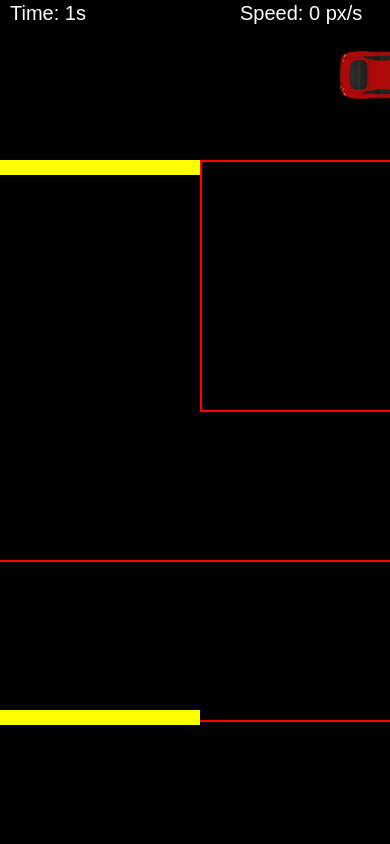
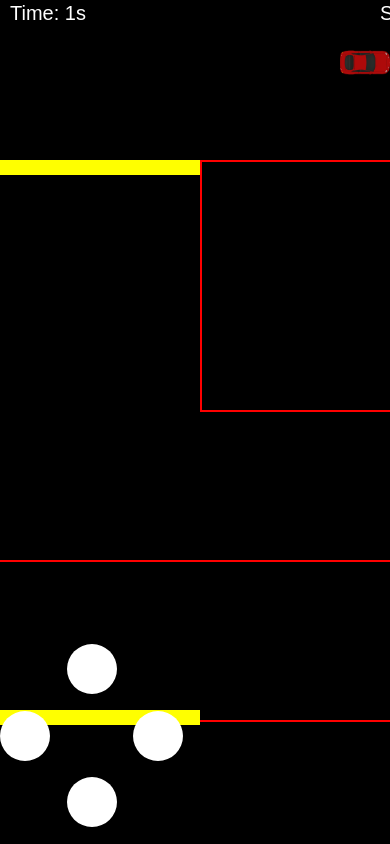
Before and after one commit to Emilbou/trackmaniagpt, a plain HTML site: page index.html in a window 390 px wide. Drawn offline with Linux system fonts and the light colour scheme.

Commit message:
Update joystick layout for mobile responsiveness

```diff
--- a/index.html
+++ b/index.html
@@ -1,14 +1,77 @@
 <!DOCTYPE html>
 <html>
+  <head>
+    <title>Simple Racing Game</title>
+    <link rel="stylesheet" type="text/css" href="styles.css" />
+  </head>
 
-<head>
-    <title>Simple Racing Game</title>
-    <link rel="stylesheet" type="text/css" href="styles.css">
-</head>
+  <body>
+    <div class="container">
+      <div class="items-joystick" id="up"></div>
+      <div class="items-joystick" id="down"></div>
+      <div class="items-joystick" id="left"></div>
+      <div class="items-joystick" id="right"></div>
+    </div>
 
-<body>
-    <canvas id="gameCanvas" width="800" height="600"></canvas>
+    <canvas id="gameCanvas" width="100vw" height="100svh"> </canvas>
+
     <script src="script.js"></script>
-</body>
+  </body>
 
+  <style>
+    .container {
+      position: absolute;
+      bottom: 0;
+      left: 0;
+      display: grid;
+      grid-template-columns: 1fr 1fr 1fr;
+      grid-template-rows: 1fr 1fr 1fr;
+      width: 200px;
+      height: 200px;
+      visibility: hidden;
+    }
+    .items-joystick {
+      background-color: #fff;
+      border-radius: 50%;
+      width: 50px;
+      height: 50px;
+      z-index: 50;
+    }
+    @media (max-width: 900px) {
+      .container {
+        position: absolute;
+        bottom: 0;
+        left: 0;
+        display: grid;
+        grid-template-columns: 1fr 1fr 1fr;
+        grid-template-rows: 1fr 1fr 1fr;
+        width: 200px;
+        height: 200px;
+        visibility: visible;
+      }
+      .items-joystick {
+        background-color: #fff;
+        border-radius: 50%;
+        width: 50px;
+        height: 50px;
+        z-index: 50;
+      }
+      #up {
+        grid-column: 2;
+        grid-row: 1;
+      }
+      #down {
+        grid-column: 2;
+        grid-row: 3;
+      }
+      #left {
+        grid-column: 1;
+        grid-row: 2;
+      }
+      #right {
+        grid-column: 3;
+        grid-row: 2;
+      }
+    }
+  </style>
 </html>
--- a/script.js
+++ b/script.js
@@ -45,6 +45,27 @@ var boostPlates = [
   // Ajoutez d'autres plaques de boost ici
 ];
 
+var ramps = [
+  { x: 800, y: 400, width: 50, height: 50, inAir: false }
+];
+
+
+// Détection de collision avec le tramplin
+for (let ramp of ramps) {
+  if (carX < ramp.x + ramp.width &&
+      carX + 50 > ramp.x &&
+      carY < ramp.y + ramp.height &&
+      carY + 25 > ramp.y) {
+    // Appliquer une décélération moins importante
+    carSpeedX *= 0.8;
+    carSpeedY *= 0.8;
+
+    // Mettre la voiture en l'air
+    ramp.inAir = true;
+  }
+}
+
+
 
 window.onload = function() {
   canvas = document.getElementById('gameCanvas');
@@ -58,6 +79,7 @@ window.onload = function() {
   carImage = new Image();
   carImage.src = 'assets/voiture.png';
   startCountdown();
+setupButtonControls();
 }
 
 function keyDownHandler(e) {
@@ -100,6 +122,40 @@ function keyUpHandler(e) {
   }
 }
 
+function handleButtonPress(buttonId) {
+  if (!gameStarted) return;
+  switch(buttonId) {
+    case 'left': // Bouton gauche
+      targetSpeedX = -8;
+      break;
+    case 'up': // Bouton haut
+      targetSpeedY = -8;
+      break;
+    case 'right': // Bouton droite
+      targetSpeedX = 8;
+      break;
+    case 'down': // Bouton bas
+      targetSpeedY = 8;
+      break;
+  }
+}
+
+function setupButtonControls() {
+  var buttons = ['up', 'down', 'left', 'right'];
+  buttons.forEach(buttonId => {
+    var button = document.getElementById(buttonId);
+    button.addEventListener('mousedown', () => handleButtonPress(buttonId));
+    button.addEventListener('mouseup', () => resetTargetSpeed());
+    button.addEventListener('touchstart', (e) => { e.preventDefault(); handleButtonPress(buttonId); }, false);
+    button.addEventListener('touchend', (e) => { e.preventDefault(); resetTargetSpeed(); }, false);
+  });
+}
+
+function resetTargetSpeed() {
+  targetSpeedX = 0;
+  targetSpeedY = 0;
+}
+
 
 function updateTimer() {
   if (gameStarted) {
@@ -121,15 +177,13 @@ function updateAll() {
     carSpeedY /= Math.sqrt(2);
   }
 
-  // Calculate total speed for determining straight line or turn
- // Dans updateAll
 var totalSpeed = Math.sqrt(carSpeedX * carSpeedX + carSpeedY * carSpeedY);
 var angle = 0; // angle par défaut
 if (totalSpeed > 100) { // Remplacez 1 par la vitesse minimale à laquelle la voiture peut tourner
   angle = Math.atan2(carSpeedY, carSpeedX);
 }
   // Apply acceleration or deceleration based on direction
-  var currentAcceleration = 1.02 + Math.log(1 + totalSpeed) / 50;
+  var currentAcceleration = 1.029 + Math.log(1 + totalSpeed) / 50;
   var currentDeceleration = 0.99;
 
   if (targetSpeedX !== 0 || targetSpeedY !== 0) {
@@ -200,21 +254,31 @@ if (totalSpeed > 100) { // Remplacez 1 par la vitesse minimale à laquelle la vo
     carSpeedY *= 0.5;
   }
 
-// Dans updateAll
 for (let obstacle of obstacles) {
   if (carX < obstacle.x + obstacle.width &&
       carX + 50 > obstacle.x &&
       carY < obstacle.y + obstacle.height &&
       carY + 25 > obstacle.y) {
-    // Collision détectée, réagissez en conséquence
-    carSpeedX *= -0.5;
-    carSpeedY *= -0.5;
+    // Collision détectée
+    if (carSpeedX > 0 && carX < obstacle.x) { // Se déplace vers la droite
+      carX = obstacle.x - 50;
+      carSpeedX = 0; // Arrêtez la voiture en réinitialisant la vitesse
+    } else if (carSpeedX < 0 && carX + 50 > obstacle.x + obstacle.width) { // Se déplace vers la gauche
+      carX = obstacle.x + obstacle.width;
+      carSpeedX = 0; // Arrêtez la voiture
+    }
+    if (carSpeedY > 0 && carY < obstacle.y) { // Se déplace vers le bas
+      carY = obstacle.y - 25;
+      carSpeedY = 0; // Arrêtez la voiture
+    } else if (carSpeedY < 0 && carY + 25 > obstacle.y + obstacle.height) { // Se déplace vers le haut
+      carY = obstacle.y + obstacle.height;
+      carSpeedY = 0; // Arrêtez la voiture
+    }
   }
 }
 
 
 
-// Dans updateAll
 var nextCheckpointOrder = Math.min(...checkpoints.filter(cp => !cp.cleared).map(cp => cp.order));
 
 for (let checkpoint of checkpoints) {
@@ -231,7 +295,6 @@ for (let checkpoint of checkpoints) {
 
 
 
-// Dans updateAll
 var allCheckpointsCleared = checkpoints.every(cp => cp.cleared);
 if (allCheckpointsCleared &&
     carX < finishLine.x + finishLine.width &&
@@ -243,7 +306,6 @@ if (allCheckpointsCleared &&
   alert("Félicitations ! Vous avez terminé en " + (timer / 100) + " secondes.");
 }
 
-// Dans updateAll
 for (let plate of boostPlates) {
   if (carX < plate.x + plate.width &&
       carX + 50 > plate.x &&
@@ -281,7 +343,56 @@ for (let obstacle of obstacles) {
 
 
 
+ for (let ramp of ramps) {
+    if (carX < ramp.x + ramp.width &&
+        carX + 50 > ramp.x &&
+        carY < ramp.y + ramp.height &&
+        carY + 25 > ramp.y) {
+      // Appliquer la décélération
+      carSpeedX *= 0.5;
+      carSpeedY *= 0.5;
 
+      // Mettre la voiture en l'air
+      ramp.inAir = true;
+    }
+  }
+
+  for (let ramp of ramps) {
+    if (ramp.inAir) {
+      // La durée du saut est proportionnelle à la vitesse
+      var jumpDuration = Math.sqrt(carSpeedX * carSpeedX + carSpeedY * carSpeedY);
+
+      // TODO: Ajouter le code pour gérer le saut et l'atterrissage
+    }
+  }
+
+  // Dans updateAll
+for (let ramp of ramps) {
+  if (carX < ramp.x + ramp.width &&
+      carX + 50 > ramp.x &&
+      carY < ramp.y + ramp.height &&
+      carY + 25 > ramp.y) {
+    // Appliquer la décélération
+    carSpeedX *= 0.5;
+    carSpeedY *= 0.5;
+
+    // Mettre la voiture en l'air
+    ramp.inAir = true;
+  }
+}
+
+// Vérifier si la voiture est en contact avec le sol
+var onGround = obstacles.some(obstacle => {
+  return carX < obstacle.x + obstacle.width &&
+         carX + 50 > obstacle.x &&
+         carY < obstacle.y + obstacle.height &&
+         carY + 25 > obstacle.y;
+});
+
+// Si la voiture est en contact avec le sol, réinitialiser l'état inAir
+if (onGround) {
+  ramps.forEach(ramp => ramp.inAir = false);
+}
 
   drawAll();
 }
@@ -302,8 +413,7 @@ function drawAll() {
   // Appliquer la rotation
   canvasContext.rotate(angle);
 
-  // Dessiner l'image de la voiture
-  canvasContext.drawImage(carImage, -25, -12.5, 100, 50); // Dessiner l'image de manière à ce que son centre soit à l'origine
+
 
   // Restaurer l'état du contexte
   canvasContext.restore();
@@ -318,7 +428,7 @@ function drawAll() {
   // Calculer et afficher la vitesse en haut à droite
   var speed = Math.sqrt(carSpeedX * carSpeedX + carSpeedY * carSpeedY);
   speed = Math.round(speed * 100) / 100; // Arrondir à deux décimales
-  canvasContext.fillText('Speed: ' + speed + ' px/s', canvas.width - 150, 20);
+  canvasContext.fillText('Speed: ' + speed + ' px/s', canvas.width -10, 20);
 
   // Dans drawAll
 // Dessiner les obstacles
@@ -351,7 +461,39 @@ for (let plate of boostPlates) {
     canvasContext.font = '50px Arial';
     canvasContext.fillText(countdown, canvas.width / 2, canvas.height / 2);
   }
+
+
+   // Dessiner le tramplin
+  canvasContext.fillStyle = 'purple';
+  for (let ramp of ramps) {
+    canvasContext.fillRect(ramp.x, ramp.y, ramp.width, ramp.height);
+  }
+
+// Calculer l'angle de rotation en radians
+  var angle = Math.atan2(carSpeedY, carSpeedX);
+
+  // Sauvegarder l'état actuel du contexte
+  canvasContext.save();
+
+  // Translatez le contexte à la position de la voiture
+  canvasContext.translate(carX + 25, carY + 12.5);
+
+  // Appliquer la rotation
+  canvasContext.rotate(angle);
+
+// Vérifier si la voiture est en l'air
+var inAir = ramps.some(ramp => ramp.inAir);
+
+// Ajuster la taille de la voiture si elle est en l'air
+var scale = inAir ? 1.5 : 1;
+
+// Dessiner l'image de la voiture
+canvasContext.drawImage(carImage, -25 * scale, -12.5 * scale, 50 * scale, 25 * scale);
+  // Restaurer l'état du contexte
+  canvasContext.restore();
+
 }
+
 
 function startCountdown() {
   var countdownInterval = setInterval(function() {
```
